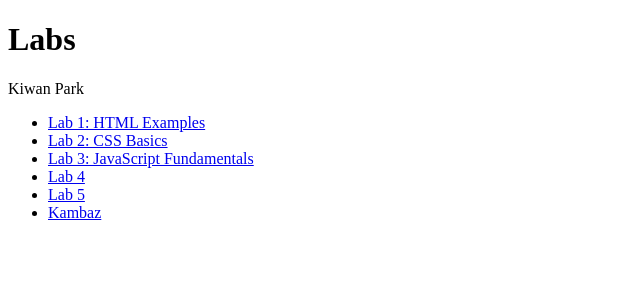
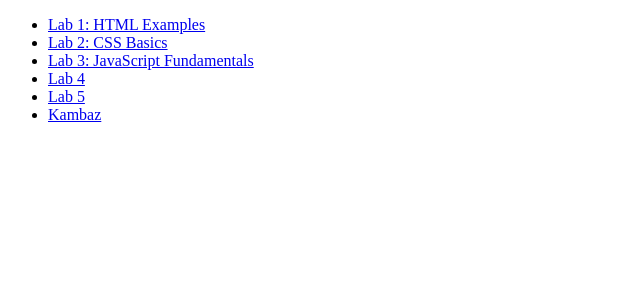
Before and after one commit to kiwanPrac/webdev-client, a Next.js app: page /labs in a window 1280 px wide. Shown: the top 300 px of the page, without its empty margins (0-640 px from the left). Built offline with nearby package versions, Linux system fonts and the light colour scheme.

Commit message:
add full name to labs2

```diff
--- a/app/labs/TOC.tsx
+++ b/app/labs/TOC.tsx
@@ -3,7 +3,7 @@
 export default function TOC() {
   return (
     <ul>
-      <li>KIWAN PARK</li>
+      <li>Kiwan Park</li>
       <li>
         <Link href="/labs" id="wd-home-link">
           Home
--- a/app/labs/page.tsx
+++ b/app/labs/page.tsx
@@ -3,8 +3,6 @@
 export default function Labs() {
   return (
     <div id="wd-labs">
-      <h1>Labs</h1>
-      <p>Kiwan Park</p>
       <ul>
         <li>
           <Link href="/labs/lab1">Lab 1: HTML Examples</Link>
```
